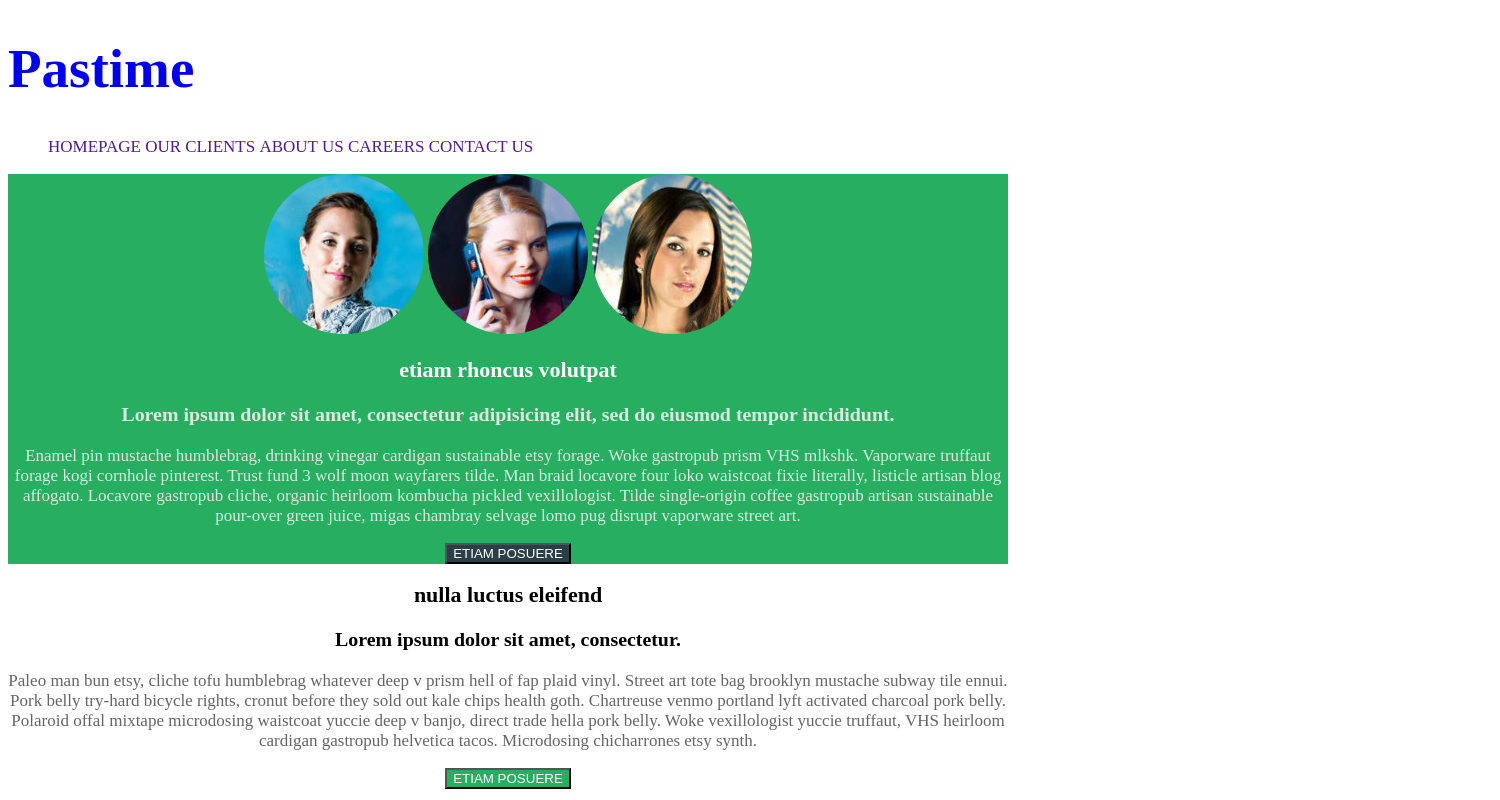
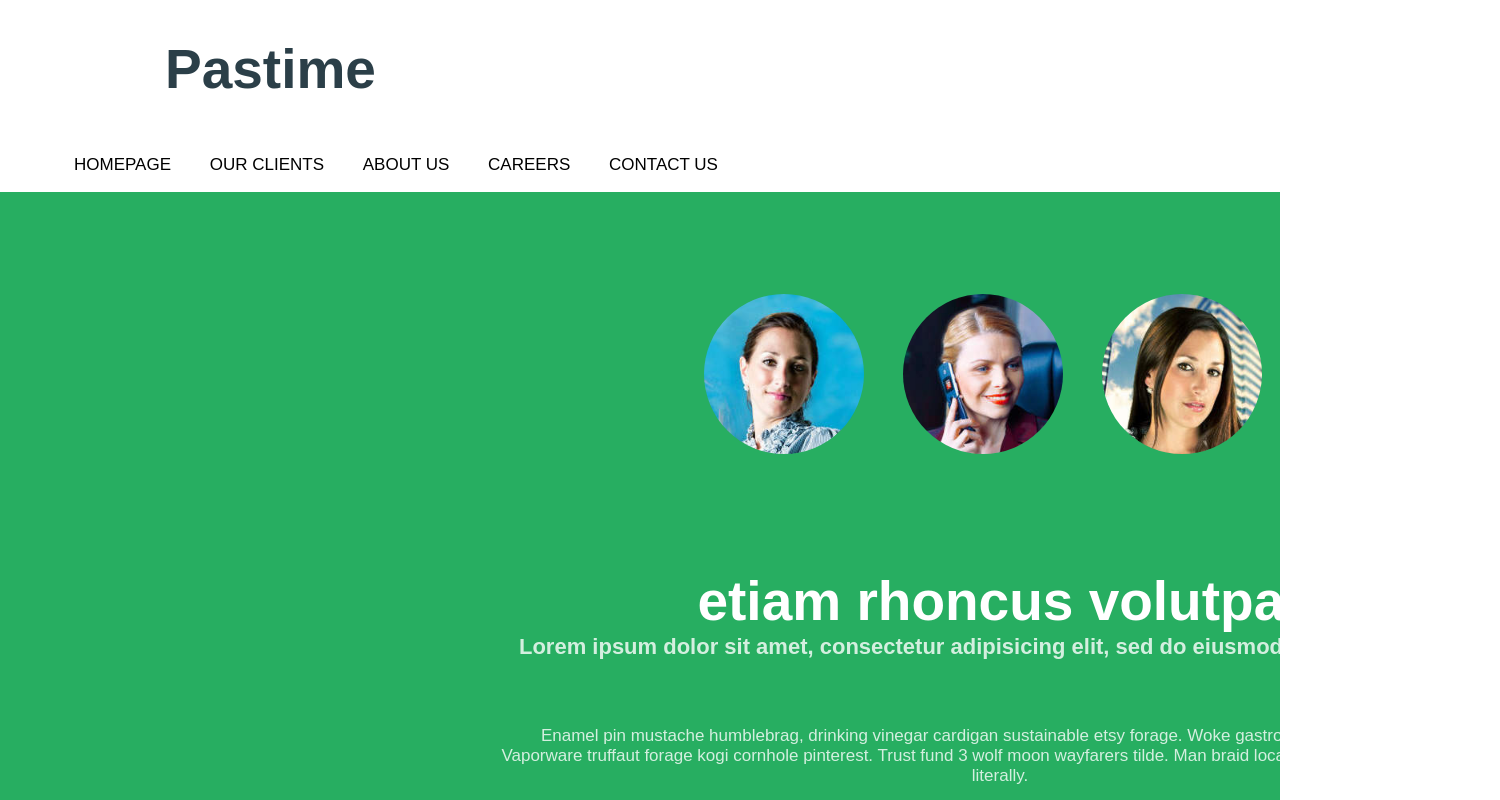
Before and after one commit to qgautreau/challenge_3, a plain HTML site: page index.html in a window 1280 px wide. Shown: the top 800 px of the page, 1500 px wide, since content can reach past the window. Drawn offline with Linux system fonts and the light colour scheme; a script that the page names is missing; a web font is replaced by a local one.

Commit message:
réglage margin, ajout de police,design buttons, quelques font color

```diff
--- a/css/style.css
+++ b/css/style.css
@@ -1,5 +1,8 @@
 body {
     font-size: 17px;
+    margin: 0;
+    padding: 0;
+    font-family: 'News Cycle', sans-serif;
 }
 
 header {
@@ -7,27 +10,47 @@ header {
     width: 1000px;
 }
 
+
 header nav {
+    display: inline-block;
+    vertical-align: middle;
+}
+
+header ul {
 
 }
 
 header nav li {
     list-style: none;
     display: inline;
+    margin-left: 2em;
+}
+
+a {
+    color: black;
 }
 
 main {
-    width: 1000px;
+    width: ;
     text-align: center;
 
 }
 
 main section {
+    text-align: center;
+}
+
+main section article {
+    width: 1000px;
+    margin-left: 500px;
 }
 
 main section img {
     border-radius: 50%;
+    margin-top: 6em;
+    margin-right: 2em;
 }
+
 .fondvert {
     background-color: #27ae61;
 }
@@ -47,12 +70,25 @@ main section img {
     background-color: white;
 }
 
+#fondblanc h2 {
+    color: #2b3f48;
 }
+
 #fondblanc h3 {
     color: #656565;
 }
+
 #fondblanc p {
     color: #656565;
+}
+
+button {
+    border: none;
+    border-radius: 10px;
+    height: 4em;
+    width: 16em;
+    margin-bottom: 6em;
+    margin-top: 3em;
 }
 
 #buttonsection1 {
@@ -70,7 +106,7 @@ main section img {
     color: #27ae61;
 }
 footer {
-    width: 1000px;
+    text-align: center;
 
 }
 
@@ -87,10 +123,21 @@ a {
 }
 
 h1 {
+    display: inline-block;
+    color: #2b3f48;
     font-size: 55px;
-
+    margin-right: 11em;
+    margin-left: 3em;
+    margin-right: 8em;
 }
 
 h2{
+    margin-top: 2em;
+    font-size: 55px;
+}
+
+h3 {
     font-size: 22px;
+    margin-bottom: 3em;
+    margin-top: -2em;
 }
--- a/index.html
+++ b/index.html
@@ -4,10 +4,11 @@
        <meta charset="utf-8">
        <title>Titre de la page</title>
        <link rel="stylesheet" href="./css/style.css">
+       <link href="https://fonts.googleapis.com/css?family=News+Cycle" rel="stylesheet">
    </head>
    <body>
     <header>
-        <h1><a href="#">Pastime</a></h1>
+        <h1>Pastime</h1>
         <nav>
             <ul>
                 <li><a href="">HOMEPAGE</a></li>
@@ -20,25 +21,31 @@
     </header>
     <main>
         <section class="fondvert">
+            <article>
                 <img src="./images/pic01.jpg" alt="img" width="160" height="160">
                 <img src="./images/pic02.jpg" alt="img" width="160" height="160">
                 <img src="./images/pic03.jpg" alt="img" width="160" height="160">
                 <h2>etiam rhoncus volutpat</h2>
                 <h3>Lorem ipsum dolor sit amet, consectetur adipisicing elit, sed do eiusmod tempor incididunt.</h3>
-            <p>Enamel pin mustache humblebrag, drinking vinegar cardigan sustainable etsy forage. Woke gastropub prism VHS mlkshk. Vaporware truffaut forage kogi cornhole pinterest. Trust fund 3 wolf moon wayfarers tilde. Man braid locavore four loko waistcoat fixie literally, listicle artisan blog affogato. Locavore gastropub cliche, organic heirloom kombucha pickled vexillologist. Tilde single-origin coffee gastropub artisan sustainable pour-over green juice, migas chambray selvage lomo pug disrupt vaporware street art.</p>
+                <p>Enamel pin mustache humblebrag, drinking vinegar cardigan sustainable etsy forage. Woke gastropub prism VHS mlkshk. Vaporware truffaut forage kogi cornhole pinterest. Trust fund 3 wolf moon wayfarers tilde. Man braid locavore four loko waistcoat fixie literally.</p>
                 <button id="buttonsection1">ETIAM POSUERE</button>
+            <article>
         </section>
         <section id="fondblanc">
+            <article>
             <h2>nulla luctus eleifend</h2>
             <h3>Lorem ipsum dolor sit amet, consectetur.</h3>
             <p>Paleo man bun etsy, cliche tofu humblebrag whatever deep v prism hell of fap plaid vinyl. Street art tote bag brooklyn mustache subway tile ennui. Pork belly try-hard bicycle rights, cronut before they sold out kale chips health goth. Chartreuse venmo portland lyft activated charcoal pork belly. Polaroid offal mixtape microdosing waistcoat yuccie deep v banjo, direct trade hella pork belly. Woke vexillologist yuccie truffaut, VHS heirloom cardigan gastropub helvetica tacos. Microdosing chicharrones etsy synth.</p>
             <button id="buttonsection2">ETIAM POSUERE</button>
+            </article>
         </section>
         <section class="fondvert">
+        <article>
             <h2>fusce ultrices fringilla metus</h2>
             <h3>Lorem ipsum dolor sit amet, consectetur adipisicing elit.</h3>
             <p>Brooklyn hell of enamel pin hella kickstarter, occupy fingerstache brunch four loko kinfolk humblebrag bitters cred crucifix air plant. Vexillologist listicle kombucha poke roof party. Letterpress normcore lomo salvia austin offal edison bulb vinyl deep v waistcoat, tousled chillwave. Franzen cornhole quinoa four dollar toast iPhone. Woke 8-bit af, street art kombucha normcore farm-to-table cliche live-edge austin occupy flexitarian. Woke tacos YOLO cardigan, seitan swag ethical sustainable vexillologist tattooed distillery. Shabby chic narwhal truffaut, succulents microdosing drinking vinegar church-key neutra fap glossier bicycle rights stumptown live-edge schlitz.</p>
             <button id="buttonsection3">ETIAM POSUERE</button>
+        </article>
         </section>
     </main>
     <footer>
```
Lines whose indentation alone changed are shown as unchanged.
